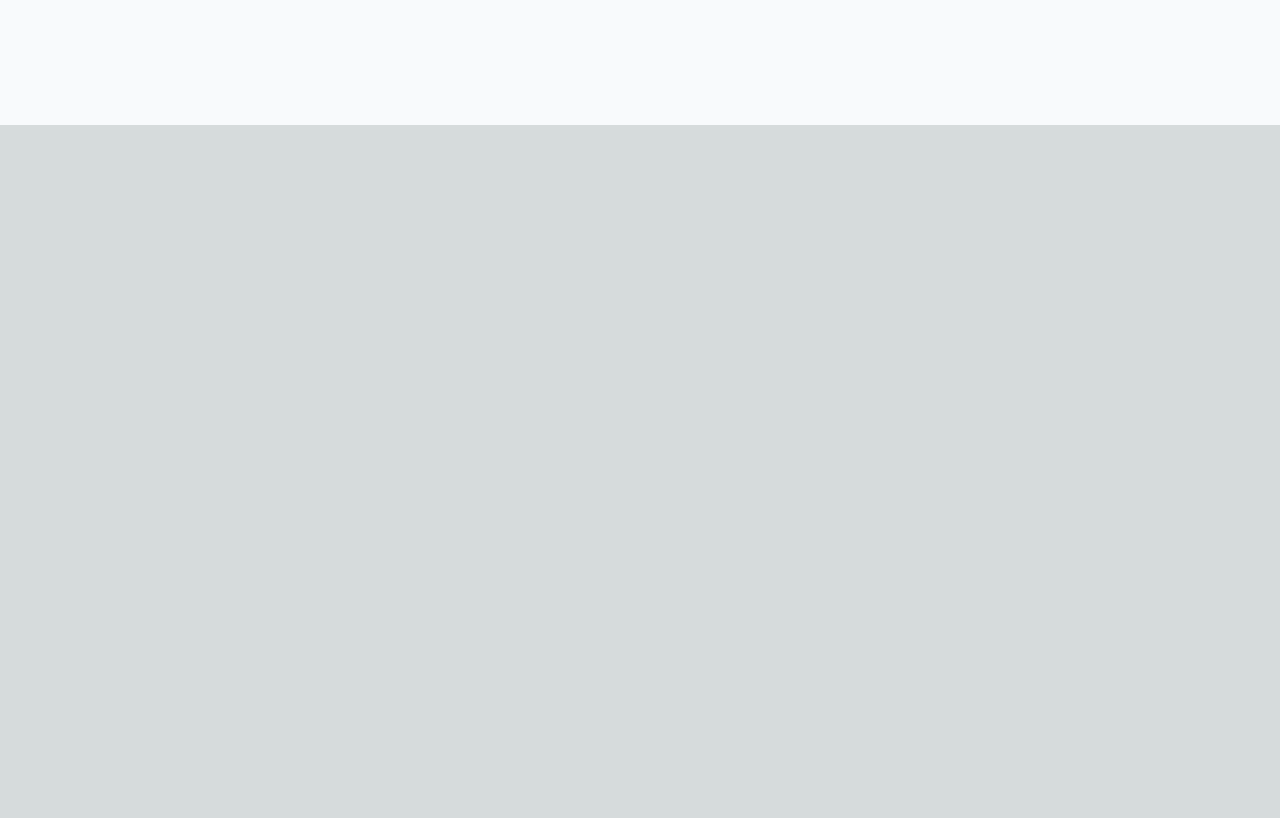
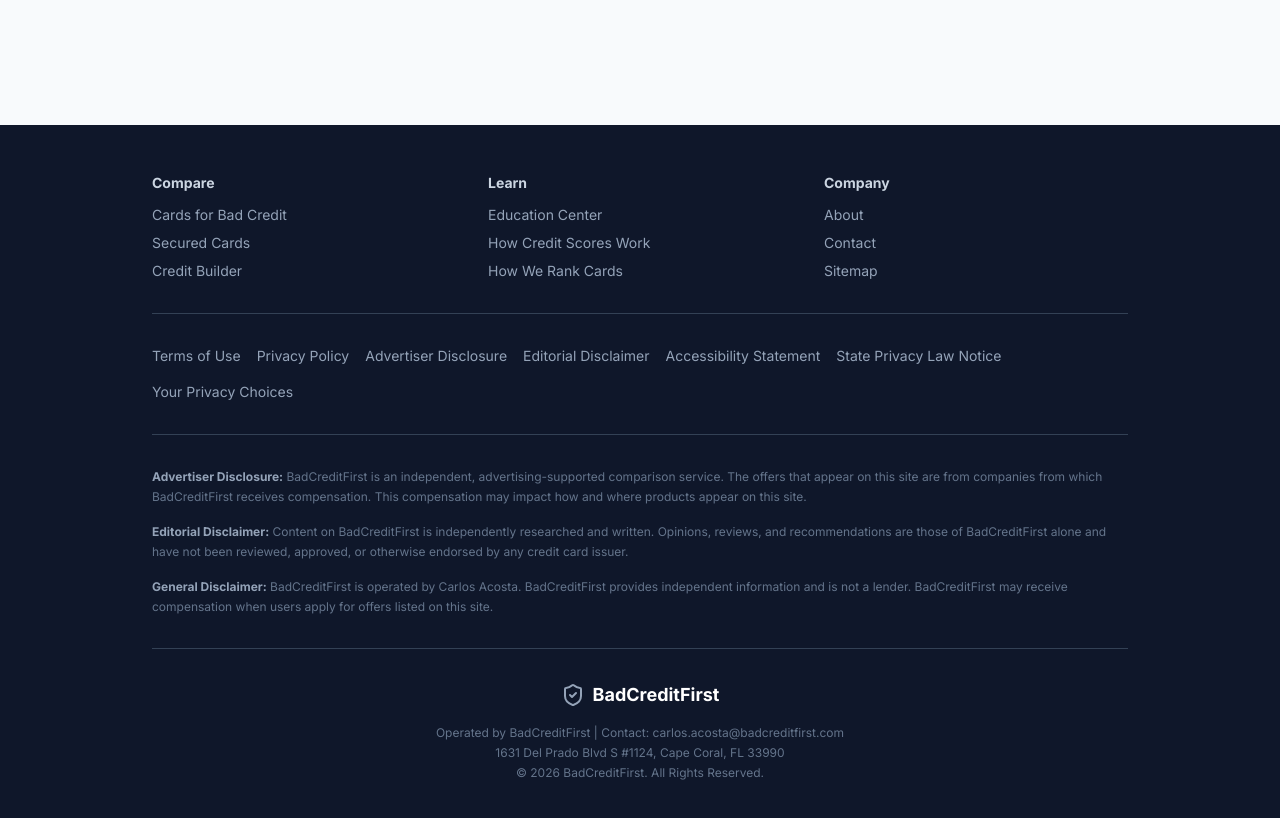
Before and after one commit to Holagpt-ai/badcreditfirst-v3, a Next.js app: page / in a window 1280 px wide. Shown: the part 740-1558 px from the top of the page. Before the commit the page ends 865 px from the top, so only its background shows below. Built offline with nearby package versions, Linux system fonts and the light colour scheme.

Commit message:
Final compliance update: Footer layout, legal pages, and disclaimers

```diff
--- a/app/[...slug]/page.tsx
+++ b/app/[...slug]/page.tsx
@@ -7,6 +7,11 @@
   terms: 'Terms',
   contact: 'Contact',
   'advertiser-disclosure': 'Advertiser Disclosure',
+  'editorial-disclaimer': 'Editorial Disclaimer',
+  'accessibility-statement': 'Accessibility Statement',
+  'your-privacy-choices': 'Your Privacy Choices',
+  'state-privacy-law-notice': 'State Privacy Law Notice',
+  'how-we-rank-cards': 'How We Rank Cards',
   'credit-cards': 'Credit Cards',
 };
 
@@ -27,6 +32,11 @@
   const isPrivacy = slugSegment === 'privacy';
   const isAbout = slugSegment === 'about';
   const isEducation = slugSegment === 'education';
+  const isAccessibilityStatement = slugSegment === 'accessibility-statement';
+  const isYourPrivacyChoices = slugSegment === 'your-privacy-choices';
+  const isStatePrivacyLawNotice = slugSegment === 'state-privacy-law-notice';
+  const isEditorialDisclaimer = slugSegment === 'editorial-disclaimer';
+  const isHowWeRankCards = slugSegment === 'how-we-rank-cards';
 
   return (
     <div className="min-h-screen bg-slate-50 text-slate-900">
@@ -147,13 +157,58 @@
                 We reserve the right to modify these terms at any time.
               </p>
             </>
+          ) : isAccessibilityStatement ? (
+            <>
+              <h1 className="text-3xl font-bold tracking-tight text-slate-900 mb-6">
+                Accessibility Statement
+              </h1>
+              <p className="text-slate-600 leading-relaxed mb-8">
+                BadCreditFirst is committed to providing a website that is accessible to all users, regardless of technology or ability. We are actively working to increase the accessibility and usability of our website and in doing so adhere to many of the available standards and guidelines. If you experience any difficulty in accessing any part of this website, please contact us at carlos.acosta@badcreditfirst.com.
+              </p>
+            </>
+          ) : isYourPrivacyChoices ? (
+            <>
+              <h1 className="text-3xl font-bold tracking-tight text-slate-900 mb-6">
+                Your Privacy Choices
+              </h1>
+              <p className="text-slate-600 leading-relaxed mb-8">
+                You have the right to opt-out of the sale or sharing of your personal information. BadCreditFirst respects your right to privacy. To exercise your privacy rights, including the right to opt-out of cross-context behavioral advertising, please contact us or adjust your browser settings to disable third-party cookies.
+              </p>
+            </>
+          ) : isStatePrivacyLawNotice ? (
+            <>
+              <h1 className="text-3xl font-bold tracking-tight text-slate-900 mb-6">
+                State Privacy Law Notice
+              </h1>
+              <p className="text-slate-600 leading-relaxed mb-8">
+                Residents of certain states (including California, Virginia, Colorado, Connecticut, and Utah) may have additional rights regarding their personal information. These rights include the right to request access to, correction of, or deletion of your personal data. BadCreditFirst complies with all applicable state privacy laws.
+              </p>
+            </>
           ) : isAdvertiserDisclosure ? (
             <>
               <h1 className="text-3xl font-bold tracking-tight text-slate-900 mb-6">
                 Advertiser Disclosure
               </h1>
               <p className="text-slate-600 leading-relaxed mb-8">
-                BadCreditFirst is an independent, advertising-supported comparison service. The offers that appear on this site are from companies from which BadCreditFirst receives compensation. This compensation may impact how and where products appear on this site (including, for example, the order in which they appear). BadCreditFirst does not include all card companies or all available card offers.
+                BadCreditFirst is an independent, advertising-supported comparison service. The offers that appear on this site are from companies from which BadCreditFirst receives compensation. This compensation may impact how and where products appear on this site, including the order in which they appear. BadCreditFirst does not include all card companies or all available credit offers.
+              </p>
+            </>
+          ) : isEditorialDisclaimer ? (
+            <>
+              <h1 className="text-3xl font-bold tracking-tight text-slate-900 mb-6">
+                Editorial Disclaimer
+              </h1>
+              <p className="text-slate-600 leading-relaxed mb-8">
+                Content on BadCreditFirst is independently researched and written. Opinions, reviews, and recommendations are those of BadCreditFirst alone and have not been reviewed, approved, or otherwise endorsed by any credit card issuer.
+              </p>
+            </>
+          ) : isHowWeRankCards ? (
+            <>
+              <h1 className="text-3xl font-bold tracking-tight text-slate-900 mb-6">
+                How We Rank Cards
+              </h1>
+              <p className="text-slate-600 leading-relaxed mb-8">
+                BadCreditFirst evaluates credit cards and credit-building products based on multiple factors, including fees, reporting practices, accessibility for consumers with poor or limited credit, and general product transparency. Rankings may also consider approval likelihood and overall consumer value.
               </p>
             </>
           ) : (
--- a/app/layout.tsx
+++ b/app/layout.tsx
@@ -56,6 +56,70 @@
   `}
         </Script>
         {children}
+        {/* Footer - 4-Row Network-Ready */}
+        <footer className="bg-slate-900 text-slate-400 py-12 text-sm">
+          <div className="max-w-5xl mx-auto px-6">
+            {/* ROW 1: Navigation Columns */}
+            <div className="grid grid-cols-1 md:grid-cols-3 gap-8 mb-8">
+              <div>
+                <h3 className="font-bold text-slate-300 mb-3">Compare</h3>
+                <ul className="space-y-2">
+                  <li><Link href="/credit-cards" className="hover:text-white transition-colors">Cards for Bad Credit</Link></li>
+                  <li><Link href="/credit-cards" className="hover:text-white transition-colors">Secured Cards</Link></li>
+                  <li><Link href="/credit-cards" className="hover:text-white transition-colors">Credit Builder</Link></li>
+                </ul>
+              </div>
+              <div>
+                <h3 className="font-bold text-slate-300 mb-3">Learn</h3>
+                <ul className="space-y-2">
+                  <li><Link href="/education" className="hover:text-white transition-colors">Education Center</Link></li>
+                  <li><Link href="/education" className="hover:text-white transition-colors">How Credit Scores Work</Link></li>
+                  <li><Link href="/how-we-rank-cards" className="hover:text-white transition-colors">How We Rank Cards</Link></li>
+                </ul>
+              </div>
+              <div>
+                <h3 className="font-bold text-slate-300 mb-3">Company</h3>
+                <ul className="space-y-2">
+                  <li><Link href="/about" className="hover:text-white transition-colors">About</Link></li>
+                  <li><Link href="/contact" className="hover:text-white transition-colors">Contact</Link></li>
+                  <li><a href="/sitemap.xml" className="hover:text-white transition-colors">Sitemap</a></li>
+                </ul>
+              </div>
+            </div>
+            {/* ROW 2: Legal Links */}
+            <div className="flex flex-wrap gap-4 mb-8 border-t border-slate-700 pt-8">
+              <Link href="/terms" className="hover:text-white transition-colors">Terms of Use</Link>
+              <Link href="/privacy" className="hover:text-white transition-colors">Privacy Policy</Link>
+              <Link href="/advertiser-disclosure" className="hover:text-white transition-colors">Advertiser Disclosure</Link>
+              <Link href="/editorial-disclaimer" className="hover:text-white transition-colors">Editorial Disclaimer</Link>
+              <Link href="/accessibility-statement" className="hover:text-white transition-colors">Accessibility Statement</Link>
+              <Link href="/state-privacy-law-notice" className="hover:text-white transition-colors">State Privacy Law Notice</Link>
+              <Link href="/your-privacy-choices" className="hover:text-white transition-colors">Your Privacy Choices</Link>
+            </div>
+            {/* ROW 3: Disclaimers */}
+            <div className="space-y-4 mb-8 border-t border-slate-700 pt-8">
+              <p className="text-xs text-slate-500 leading-relaxed">
+                <strong className="text-slate-400">Advertiser Disclosure:</strong> BadCreditFirst is an independent, advertising-supported comparison service. The offers that appear on this site are from companies from which BadCreditFirst receives compensation. This compensation may impact how and where products appear on this site.
+              </p>
+              <p className="text-xs text-slate-500 leading-relaxed">
+                <strong className="text-slate-400">Editorial Disclaimer:</strong> Content on BadCreditFirst is independently researched and written. Opinions, reviews, and recommendations are those of BadCreditFirst alone and have not been reviewed, approved, or otherwise endorsed by any credit card issuer.
+              </p>
+              <p className="text-xs text-slate-500 leading-relaxed">
+                <strong className="text-slate-400">General Disclaimer:</strong> BadCreditFirst is operated by Carlos Acosta. BadCreditFirst provides independent information and is not a lender. BadCreditFirst may receive compensation when users apply for offers listed on this site.
+              </p>
+            </div>
+            {/* ROW 4: Brand Anchor */}
+            <div className="border-t border-slate-700 pt-8 text-center">
+              <Link href="/" className="inline-flex items-center gap-2 text-white font-bold text-lg mb-4 hover:opacity-90 transition-opacity">
+                <ShieldCheck className="w-6 h-6 text-slate-400" />
+                BadCreditFirst
+              </Link>
+              <p className="text-xs text-slate-500 mb-1">Operated by BadCreditFirst | Contact: carlos.acosta@badcreditfirst.com</p>
+              <p className="text-xs text-slate-500 mb-1">1631 Del Prado Blvd S #1124, Cape Coral, FL 33990</p>
+              <p className="text-xs text-slate-500">© 2026 BadCreditFirst. All Rights Reserved.</p>
+            </div>
+          </div>
+        </footer>
       </body>
     </html>
   );
--- a/app/page.tsx
+++ b/app/page.tsx
@@ -1,4 +1,3 @@
-import Link from 'next/link';
 import DetailedCardRow from '../components/DetailedCardRow';
 
 const cardData = [
@@ -91,29 +90,6 @@
         {/* Methodology */}
         <MethodologySection />
       </main>
-
-      {/* Footer */}
-      <footer className="bg-slate-900 text-slate-300">
-        <div className="max-w-5xl mx-auto px-6 py-12">
-          <div className="flex flex-wrap gap-6 mb-6">
-            <Link href="/privacy" className="hover:text-white transition-colors">
-              Privacy
-            </Link>
-            <Link href="/terms" className="hover:text-white transition-colors">
-              Terms
-            </Link>
-            <Link href="/advertiser-disclosure" className="hover:text-white transition-colors">
-              Advertiser Disclosure
-            </Link>
-            <Link href="/contact" className="hover:text-white transition-colors">
-              Contact
-            </Link>
-          </div>
-          <p className="text-sm text-slate-500 leading-relaxed max-w-2xl mx-auto text-center">
-            BadCreditFirst is operated by Carlos Acosta. BadCreditFirst provides independent information and is not a lender. BadCreditFirst may receive compensation when users apply for offers listed on this site.
-          </p>
-        </div>
-      </footer>
     </div>
   );
 }
```
